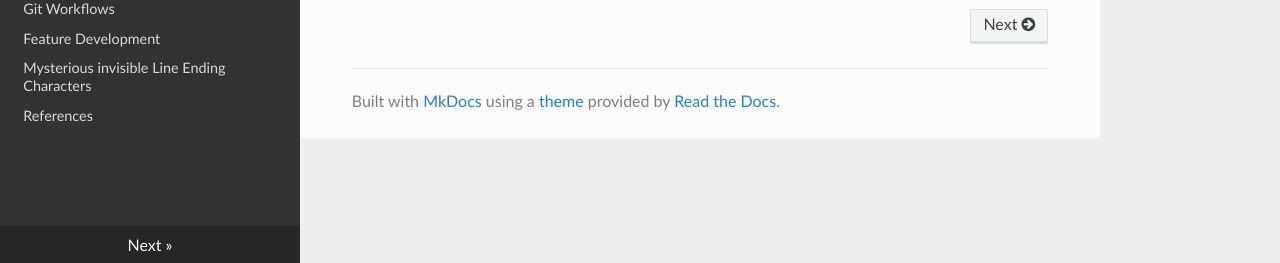
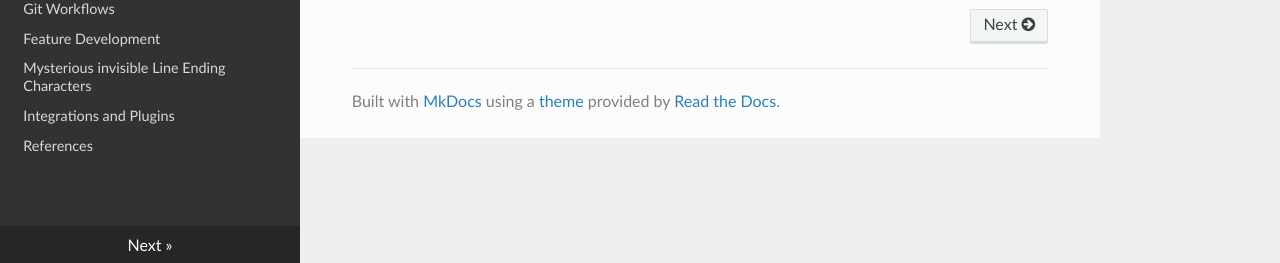
Before and after one commit to nepsdotin/git-tutorial, an MkDocs documentation site: the page built from docs/index.md, in a window 1280 px wide. Shown: the part 634-897 px from the top of the page. Built offline with MkDocs 1.6.1, drawn with Linux system fonts in a browser that asks for light colours; nearby versions of some CDN libraries; old or Windows-style settings are respelled for this version of MkDocs.

Commit message:
Added integration link in docs main

```diff
--- a/mkdocs.yml
+++ b/mkdocs.yml
@@ -23,4 +23,5 @@ pages:
 - [workflows.md, Git Workflows]
 - [featureflow.md, Feature Development]
 - [line-ending.md, Mysterious invisible Line Ending Characters]
+- [integrations-plugins.md, Integrations and Plugins]
 - [ref.md, References]
```
